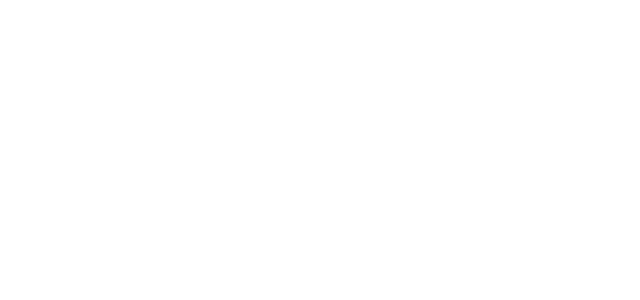
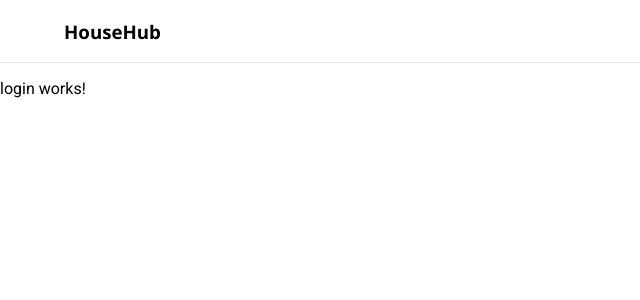
Before and after one commit to BilalHammi/HomeHub, an Angular app in the folder frontend/: page /login in a window 1280 px wide. Before the commit this address led to /. Shown: the top 300 px of the page, without its empty margins (0-640 px from the left). Built offline with nearby package versions, Linux system fonts and the light colour scheme.

Commit message:
begin with login page + navbar own component with different versions.

```diff
--- a/frontend/src/app/app.routes.ts
+++ b/frontend/src/app/app.routes.ts
@@ -1,6 +1,9 @@
 import { Routes } from '@angular/router';
 import { RegisterComponent } from "./register/register.component";
+import { LoginComponent } from './login/login.component';
 
 export const routes: Routes = [
   { path: 'register', component: RegisterComponent },
+  { path: 'login', component: LoginComponent },
+
 ];
--- /dev/null
+++ b/frontend/src/app/login/login.component.html
@@ -0,0 +1,3 @@
+<app-navbar type="guest"></app-navbar>
+
+<p>login works!</p>
--- /dev/null
+++ b/frontend/src/app/navbar/navbar.component.css
@@ -0,0 +1,14 @@
+* {
+    font-family: 'Segoe UI', Tahoma, Geneva, Verdana, sans-serif;
+}
+
+.navbar {
+    margin-left: 5vw;
+    margin-right: 25px;
+    font-size: bold;
+    display: flex;
+}
+
+.navParent {
+    border-bottom: 1px rgb(229	232	235) solid;
+}
--- /dev/null
+++ b/frontend/src/app/navbar/navbar.component.html
@@ -0,0 +1,18 @@
+<section class="navParent">
+    <div *ngIf="type === 'guest'">
+        <nav class="navbar">
+            <h1>HouseHub</h1>
+        </nav>
+    </div>
+
+    <div *ngIf="type === 'user'">
+        <nav class="navbar">
+            <h1>HouseHub</h1>
+        </nav>
+    </div>
+    <div *ngIf="type === 'admin'">
+        <nav class="navbar">
+            <h1>HVAHub</h1>
+        </nav>
+    </div>
+</section>
--- a/frontend/src/app/register/register.component.html
+++ b/frontend/src/app/register/register.component.html
@@ -1,9 +1,5 @@
 <section>
-    <section class="navParent">
-        <nav class="navbar">
-            <h1>HouseHub</h1>
-        </nav>
-    </section>
+    <app-navbar type="admin"></app-navbar>
     <section class="registerForm">
         <form [formGroup]="registerForm" (ngSubmit)="onSubmit()" class="under">
             <h1>Create your account</h1>
@@ -33,8 +29,8 @@
                 <label for="password">Password</label>
                 <div class="password-wrapper">
                     <div class="test">
-                        <fa-icon [icon]="faLockIcon" class="icon" (click)="showPassService(passwordInput)"></fa-icon>
-                        <input #passwordInput type="password" name="password" placeholder="Enter your password" formControlName="password">
+                    <fa-icon [icon]="faLockIcon" class="icon" (click)="showPassService(passwordInput)"></fa-icon>
+                    <input #passwordInput type="password" name="password" placeholder="Enter your password" formControlName="password">
                     </div>
                     <p *ngIf="passwordWarning" id="warning"> {{ passwordWarning }}</p>
                 </div>
--- a/frontend/src/app/register/register.component.ts
+++ b/frontend/src/app/register/register.component.ts
@@ -3,6 +3,7 @@
 import { RegisterCheck } from '../services/register.service';
 import { FontAwesomeModule } from '@fortawesome/angular-fontawesome';
 import { faLock } from '@fortawesome/free-solid-svg-icons';
+import { NavbarComponent } from '../navbar/navbar.component';
 import {
   FormBuilder,
   FormGroup,
@@ -17,7 +18,8 @@
   imports: [
     CommonModule,
     ReactiveFormsModule,
-    FontAwesomeModule
+    FontAwesomeModule,
+    NavbarComponent
   ],
   templateUrl: './register.component.html',
   styleUrl: './register.component.css',
@@ -35,7 +37,7 @@
     this.registerForm = this.fb.group({
       firstname: ['', [Validators.required, Validators.pattern(/^[A-Za-z]+$/)]],
       lastname: ['', [Validators.required, Validators.pattern(/^[A-Za-z]+$/)]],
-      email: ['', [Validators.required, Validators.email, Validators.pattern(/^[a-zA-Z0-9.!#$%&'*+/=?^_`{|}~-]+@[a-zA-Z0-9](?:[a-zA-Z0-9-]{0,61}[a-zA-Z0-9])?(?:\.[a-zA-Z0-9](?:[a-zA-Z0-9-]{0,61}[a-zA-Z0-9])?)*$/)]],
+      email: ['', [Validators.required, Validators.email]],
       password: [
         '',
         [
@@ -48,8 +50,8 @@
         '',
         [
           Validators.required,
+          Validators.minLength(10),
           Validators.maxLength(10),
-          Validators.minLength(10),
           Validators.pattern('^[0-9]*$'),
         ],
       ],
--- a/frontend/src/app/services/register.service.ts
+++ b/frontend/src/app/services/register.service.ts
@@ -94,6 +94,8 @@
   }
 
    public showPass(inputHTML: any) {
+    console.log(inputHTML.length);
+
       if (inputHTML.type === "password") {
         inputHTML.setAttribute("type", "text");
       } else {
```
Also changed, not shown: frontend/src/app/login/login.component.ts (added, +12 -0 lines), frontend/src/app/navbar/navbar.component.ts (added, +15 -0 lines), frontend/src/app/login/login.component.css (added).
